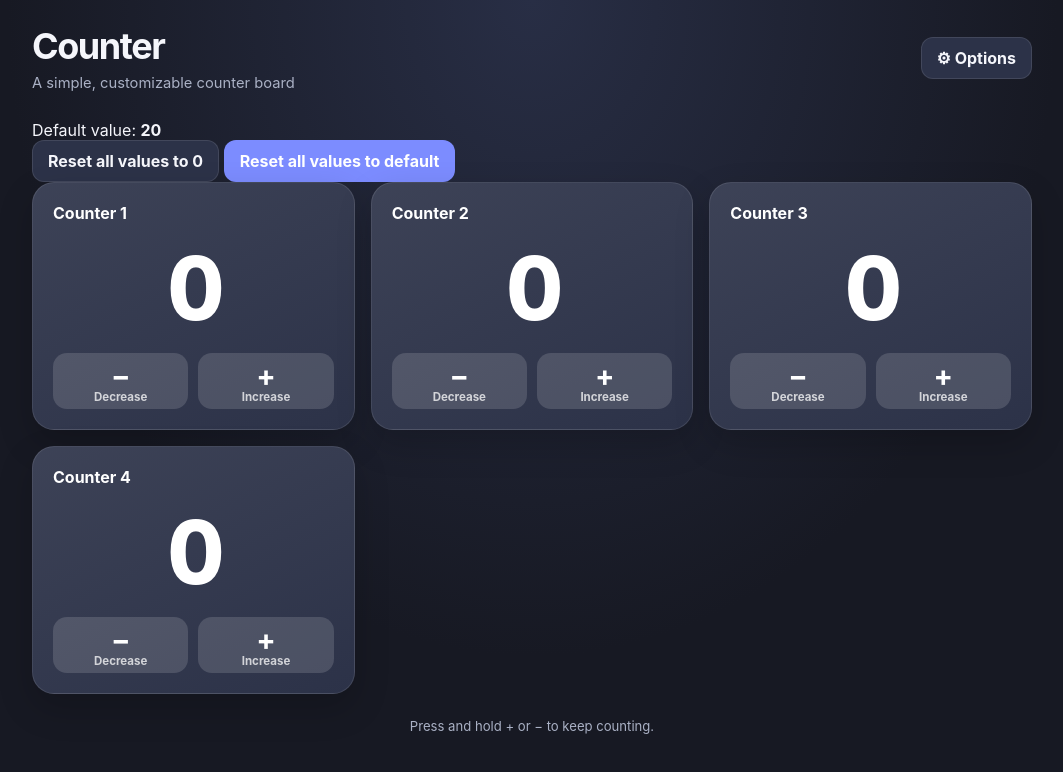
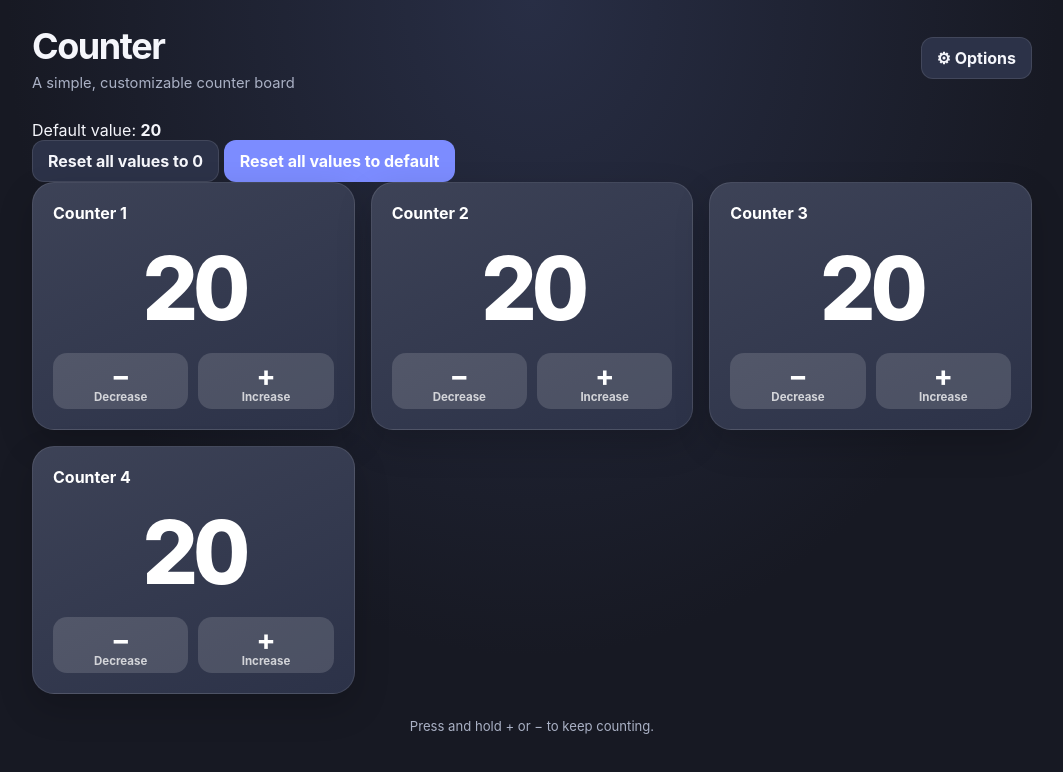
Before and after one commit to CodeHarbor1/Counter, a plain HTML site: page index.html in a window 1280 px wide. Shown: the whole page, without its empty margins (108-1171 px from the left). Drawn offline with Linux system fonts and the light colour scheme.

Commit message:
Update index.html

```diff
--- a/index.html
+++ b/index.html
@@ -174,7 +174,7 @@
       count: 4, defaultValue: 20, boxText: "Counter {n}", boxNames: ["", "", "", ""],
       pageColor: "#171923", boxColor: "#2c3248",
       accentColor: "#7c8cff", textColor: "#ffffff",
-      values: [0, 0, 0, 0]
+      values: [20, 20, 20, 20]
     };
     let settings = loadSettings();
     let holdTimer = null;
```
